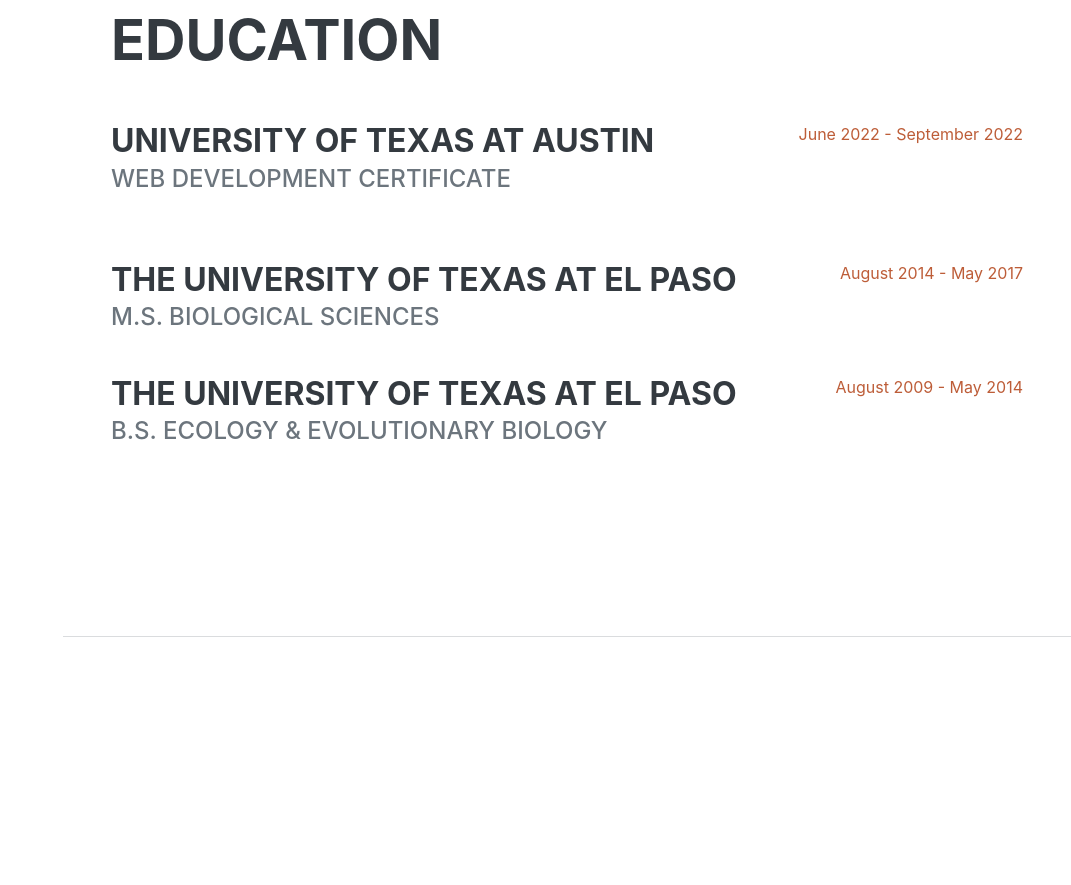
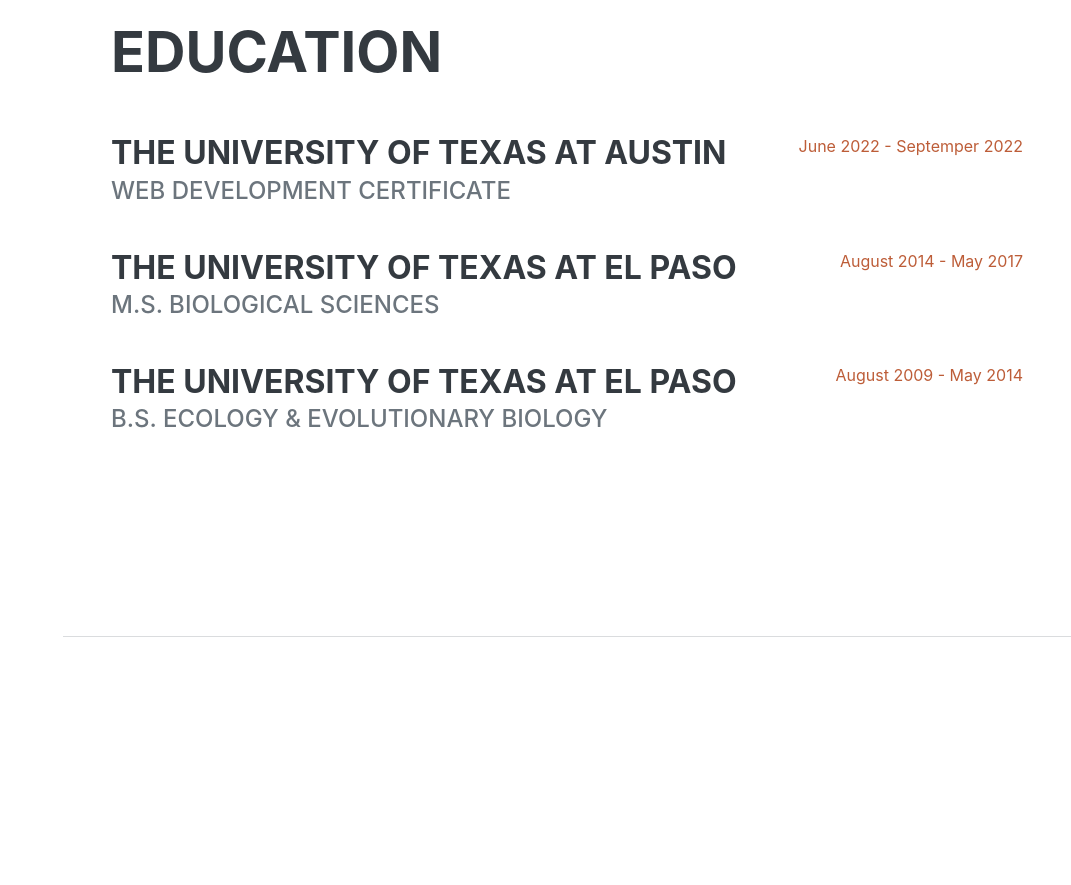
Before and after one commit to missatrox44/portfolio, a plain HTML site: page index.html in a window 1280 px wide. Shown: the part 5420-6305 px from the top of the page, without its empty margins (209-1280 px from the left). Drawn offline with nearby package versions, Linux system fonts and the light colour scheme; a web font is replaced by a local one.

Commit message:
updated educaiton section

```diff
--- a/index.html
+++ b/index.html
@@ -361,46 +361,18 @@
     <section class="resume-section" id="education">
         <div class="resume-section-content">
             <h2 class="mb-5">Education</h2>
-            <div class="d-flex flex-column flex-md-row justify-content-between mb-5">
+            <div class="d-flex flex-column flex-md-row justify-content-between">
                 <div class="flex-grow-1">
-                    <h3 class="mb-0">University of Texas at Austin</h3>
+                    <h3 class="mb-0">The University of Texas at Austin</h3>
                     <div class="subheading mb-3">Web Development Certificate</div>
-
-                    <!-- Button trigger modal
-<button type="button" class="btn btn-primary" data-toggle="modal" data-target="#exampleModal">
-    Launch demo modal
-  </button>
-
-
-  <div class="modal fade" id="exampleModal" tabindex="-1" role="dialog" aria-labelledby="exampleModalLabel" aria-hidden="true">
-    <div class="modal-dialog" role="document">
-      <div class="modal-content">
-        <div class="modal-header">
-          <h5 class="modal-title" id="exampleModalLabel">Modal title</h5>
-          <button type="button" class="close" data-dismiss="modal" aria-label="Close">
-            <span aria-hidden="true">&times;</span>
-          </button>
-        </div>
-        <div class="modal-body">
-            <figure><img class="certificate" width="200px" height="155px" src="./assets/baqla_ut_certificate.jpg" alt="UT Austin certificate"></figure>
-        </div>
-        <div class="modal-footer">
-          <button type="button" class="btn btn-secondary" data-dismiss="modal">Close</button>
-        </div>
-      </div>
-    </div>
-  </div>
-
-                   <figure><img class="certificate" width="200px" height="155px" src="./assets/baqla_ut_certificate.jpg" alt="UT Austin certificate"></figure>-->
                 </div>
-
-                <div class="flex-shrink-0"><span class="text-primary">June 2022 - September 2022</span></div>
+                <div class="flex-shrink-0"><span class="text-primary">June 2022 - Septemper 2022</span></div>
             </div>
+            <br>
             <div class="d-flex flex-column flex-md-row justify-content-between">
                 <div class="flex-grow-1">
                     <h3 class="mb-0">The University of Texas at El Paso</h3>
                     <div class="subheading mb-3">M.S. Biological Sciences</div>
-                    <!-- <p>GPA: 3.56</p> -->
                 </div>
                 <div class="flex-shrink-0"><span class="text-primary">August 2014 - May 2017</span></div>
             </div>
```
